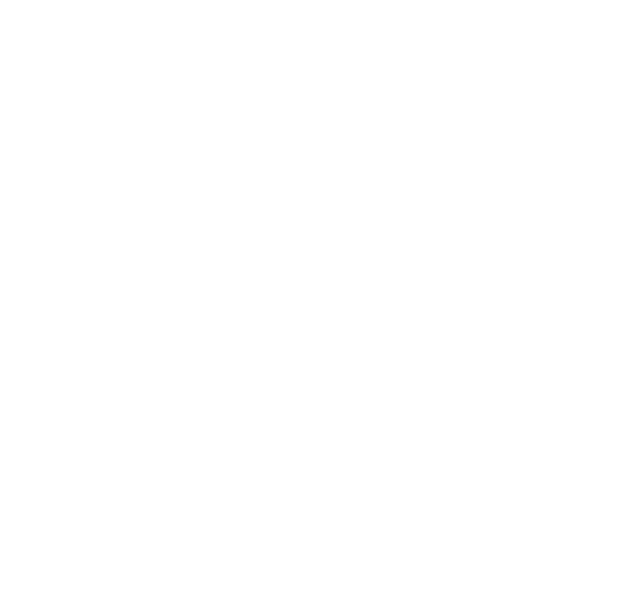
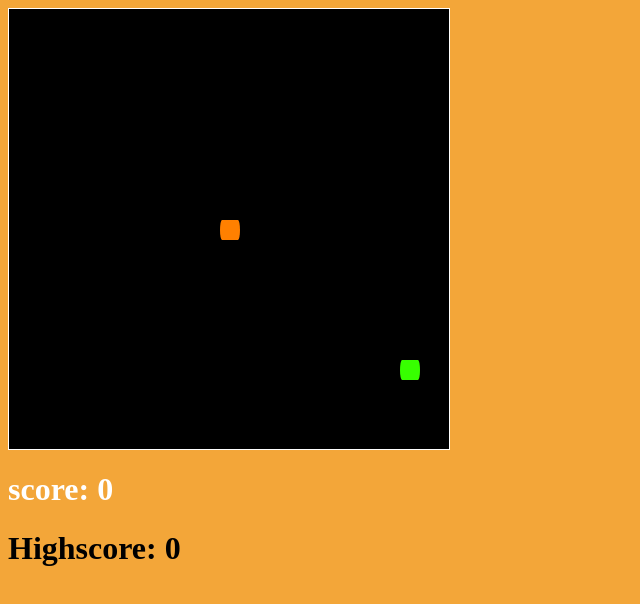
Before and after one commit to MilesMigdal/MilesMigdal.github.io, a plain HTML site: page asd-projects/snake/index.html in a window 1280 px wide. Shown: the whole page, without its empty margins (0-640 px from the left). Drawn offline with Linux system fonts and the light colour scheme.

Commit message:
work on snak

```diff
--- a/asd-projects/snake/index.css
+++ b/asd-projects/snake/index.css
@@ -1,6 +1,6 @@
 
 body {
-  background-color: darkgreen;
+  background-color: rgb(243, 166, 57);
 }
 
 #board {
@@ -20,18 +20,19 @@ body {
   height: 20px;
   position: absolute;
   user-select: none;
+  border-radius: 10% / 50%;
 }
 
 .snake {
-  background-color: green;
+  background-color: rgb(255, 143, 7);
   z-index: 2;
 }
 
 #snake-head {
-  background-color: darkgreen;
+  background-color: rgb(255, 128, 0);
 }
 
 .apple {
-  background-color: red;
+  background-color: rgb(55, 255, 0);
   z-index: 1;
 }
--- a/asd-projects/snake/index.html
+++ b/asd-projects/snake/index.html
@@ -2,14 +2,24 @@
 <html>
 
   <head>
+    <link rel="stylesheet" type="text/css" href="index.css" />
+    <script src="jquery.min.js"></script>
     <title>Snake</title>
     <!--Link jQuery and CSS here-->
 
   </head>
   <body>
+    <div id = "board">
 
+    </div>
+    <h1 id = "score">
+score: 0
+    </h1>
+    <h1 id = "highscore">
+Highscore: 0
+    </h1>
   </body>
 
   <!-- Link index.js here -->
-
+  <script src="index.js"></script>
 </html>
--- a/asd-projects/snake/index.js
+++ b/asd-projects/snake/index.js
@@ -10,6 +10,11 @@ var scoreElement = $("#score");
 var highScoreElement = $("#highScore");
 
 // TODO 4a: Create the snake, apple and score variables
+var snake = {};
+var apple = {};
+var score = 0
+
+
 // Game Variables
 
 // Constant Variables
@@ -41,11 +46,13 @@ init();
 
 function init() {
   // TODO 4c-2: initialize the snake
-
+  snake.body = [];
+  makeSnakeSquare(10, 10);
+snake.head = snake.body[0];
   // TODO 4b-2: initialize the apple
-
+makeApple()
   // TODO 5a: Initialize the interval
-
+  updateInterval = setInterval(update, 100);
 }
 
 ////////////////////////////////////////////////////////////////////////////////
@@ -58,6 +65,15 @@ function init() {
  */
 function update() {
   // TODO 5b: Fill in the update function's code block
+  moveSnake();
+
+  if (hasHitWall() || hasCollidedWithSnake()) {
+    endGame();
+  }
+
+  if (hasCollidedWithApple()) {
+    handleAppleCollision();
+  }
 }
 
 function checkForNewDirection(event) {
@@ -72,9 +88,22 @@ function checkForNewDirection(event) {
     snake.head.direction = "left";
   }
 
+  else if (activeKey === KEY.RIGHT) {
+    snake.head.direction = "right";
+  }
+
+  else if (activeKey === KEY.UP) {
+    snake.head.direction = "up";
+  }
+
+  else if (activeKey === KEY.DOWN) {
+    snake.head.direction = "down";
+  }
+
+
   // FILL IN THE REST
 
-  // console.log(snake.head.direction);     // uncomment me!
+ console.log(snake.head.direction);     // uncomment me!
 }
 
 function moveSnake() {
@@ -93,19 +122,54 @@ function moveSnake() {
 
   /*
   TODO 7: determine the next row and column for the snake's head
-
   HINT: The snake's head will need to move forward 1 square based on the value
   of snake.head.direction which may be one of "left", "right", "up", or "down"
   */
+  if (snake.head.direction === "left") {
+    snake.head.column = snake.head.column - 1;
+  }
+  repositionSquare(snake.head);
+
+  if (snake.head.direction === "right") {
+    snake.head.column = snake.head.column + 1;
+  }
+  repositionSquare(snake.head);
+
+  if (snake.head.direction === "up") {
+    snake.head.row = snake.head.row - 1;
+  }
+  repositionSquare(snake.head);
+
+  if (snake.head.direction === "down") {
+    snake.head.row = snake.head.row + 1;
+  }
+  repositionSquare(snake.head);
+
+  if (snake.head.direction === "none") {
+    snake.head.column = snake.head.column ;
+  }
+  repositionSquare(snake.head);
 }
 
 function hasHitWall() {
   /*
   TODO 8: Should return true if the snake's head has collided with the four walls of the
   board, false otherwise.
-
   HINT: What will the row and column of the snake's head be if this were the case?
   */
+
+if (snake.head.row > ROWS ) {
+  return true;
+}
+if (snake.head.row < 0 ) {
+  return true;
+}
+if (snake.head.column > COLUMNS ) {
+  return true;
+}
+if (snake.head.column < 0 ) {
+  return true;
+}
 
   return false;
 }
@@ -114,9 +178,10 @@ function hasCollidedWithApple() {
   /*
   TODO 9: Should return true if the snake's head has collided with the apple,
   false otherwise
-
   HINT: Both the apple and the snake's head are aware of their own row and column
   */
+if (snake.head.column === apple.column && snake.head.row === apple.row){
+    return true;}
 
   return false;
 }
@@ -143,6 +208,24 @@ function handleAppleCollision() {
   var column = 0;
 
   // code to determine the row and column of the snakeSquare to add to the snake
+var direction = snake.tail.direction
+
+if (direction === "up"){
+  column = snake.head.column;
+  row = snake.head.row + 1;
+}
+if (direction === "down"){
+  column = snake.head.column;
+  row = snake.head.row - 1;
+}
+if (direction === "left"){
+  row = snake.head.row;
+  column = snake.head.column + 1;
+}
+if (direction === "right"){
+  row = snake.head.row;
+  column = snake.head.column - 1;
+}
 
   makeSnakeSquare(row, column);
 }
@@ -185,6 +268,11 @@ function endGame() {
  */
 function makeApple() {
   // TODO 4b-1: Fill in the makeApple() code block
+  apple.element = $("<div>").addClass("apple").appendTo(board);
+  var randomPosition = getRandomAvailablePosition();
+  apple.row = randomPosition.row;
+  apple.column = randomPosition.column;
+  repositionSquare(apple);
 }
 
 /* Create an HTML element for a snakeSquare using jQuery. Then, given a row and
@@ -192,6 +280,17 @@ function makeApple() {
  * snakeSquare to the snake.body Array and set a new tail.
  */
 function makeSnakeSquare(row, column) {
+  var snakeSquare = {};
+  snakeSquare.element = $("<div>").addClass("snake").appendTo(board);
+  snakeSquare.row = row;
+  snakeSquare.column = column;
+  repositionSquare(snakeSquare);
+  if (snake.body.length === 0) {
+    snakeSquare.element.attr("id", "snake-head");
+  }
+
+  snake.body.push(snakeSquare);
+  snake.tail = snakeSquare;
   // TODO 4c-1: Fill in this function's code block
 }
 
@@ -208,7 +307,8 @@ function makeSnakeSquare(row, column) {
 */
 function handleKeyDown(event) {
   // TODO 6a: make the handleKeyDown function register which key is pressed
-
+  activeKey = event.which;
+console.log(activeKey);
 }
 
 /* Given a gameSquare (which may be a snakeSquare or the apple), position
```
